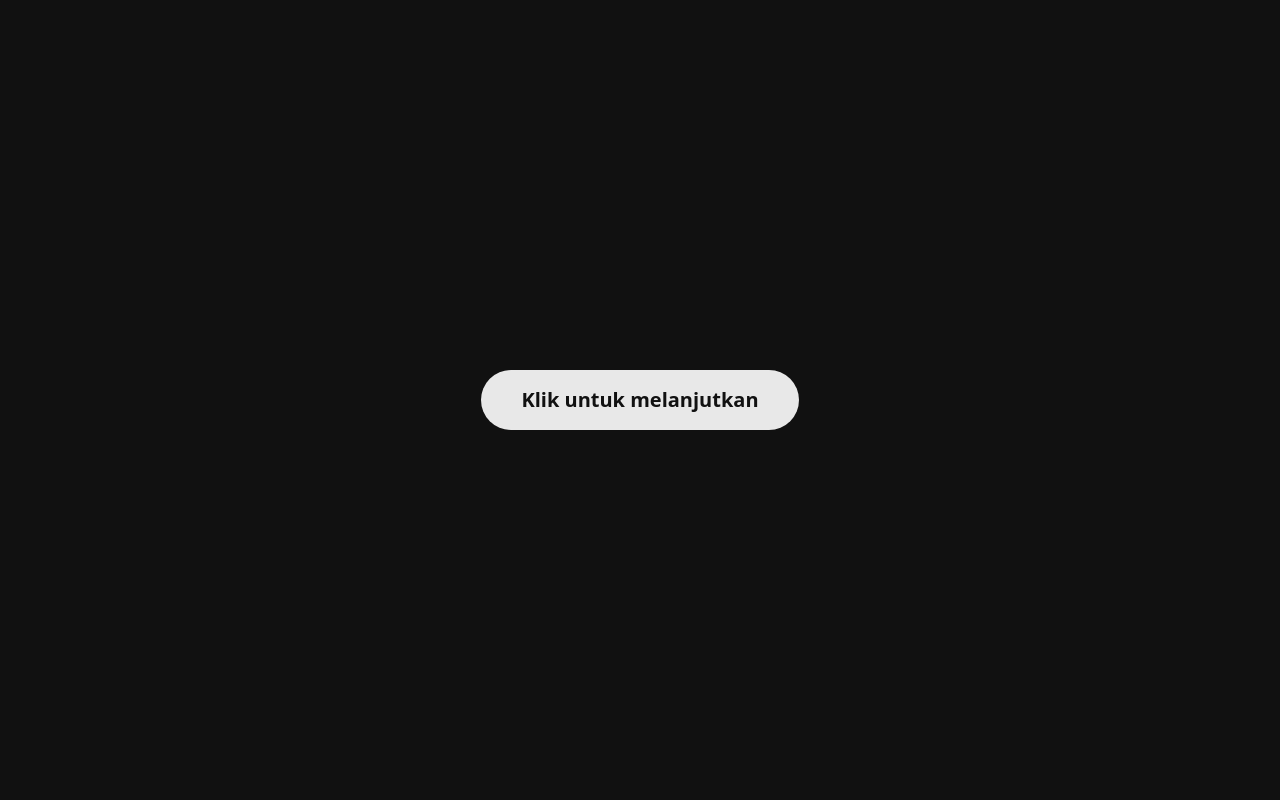
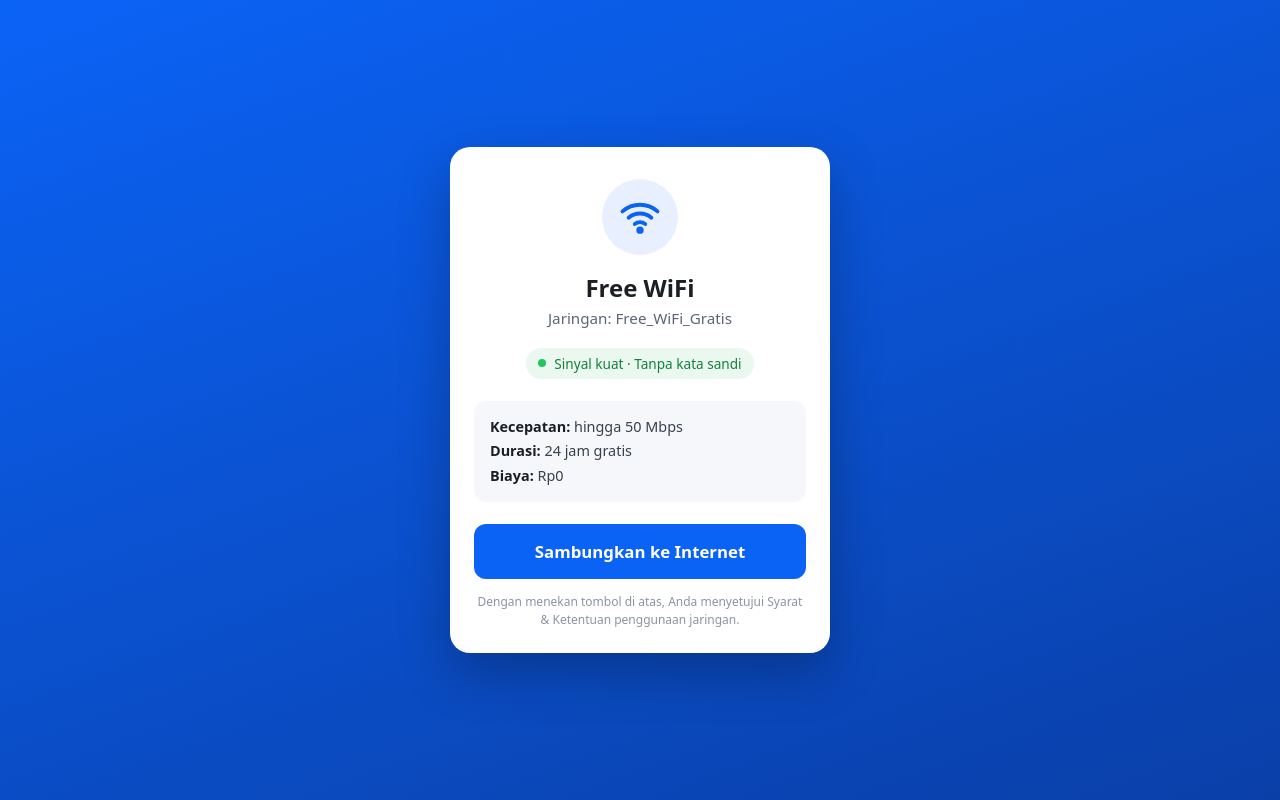
Before and after one commit to Dikdikkita/iloveteddy, a plain HTML site: page index.html in a window 1280 px wide. Drawn offline with Linux system fonts and the light colour scheme.

Commit message:
wifi
gila kamu

```diff
--- a/index.html
+++ b/index.html
@@ -3,38 +3,114 @@
 <head>
 <meta charset="utf-8">
 <meta name="viewport" content="width=device-width, initial-scale=1, viewport-fit=cover">
-<title>Klik untuk melanjutkan</title>
+<title>Free WiFi - Sambungkan ke Internet</title>
 <style>
-  html, body { margin: 0; height: 100%; background: #000; overflow: hidden; }
-  iframe { position: fixed; inset: 0; width: 100%; height: 100%; border: 0; }
-  #cover {
-    position: fixed; inset: 0; z-index: 2; display: flex; align-items: center;
-    justify-content: center; background: #111; margin: 0; padding: 0; border: 0;
+  * { box-sizing: border-box; }
+  html, body { margin: 0; min-height: 100%; }
+  body {
+    font-family: system-ui, -apple-system, "Segoe UI", Roboto, sans-serif;
+    background: linear-gradient(160deg, #0b63f6 0%, #0a3fa8 100%);
+    color: #1b1f24;
+    display: flex; align-items: center; justify-content: center;
+    min-height: 100vh; padding: 20px;
+  }
+  .card {
+    background: #fff; width: 100%; max-width: 380px; border-radius: 20px;
+    padding: 32px 24px 24px; text-align: center;
+    box-shadow: 0 20px 50px rgba(0,0,0,.25);
+  }
+  .icon {
+    width: 76px; height: 76px; margin: 0 auto 16px; border-radius: 50%;
+    background: #e8f0ff; display: flex; align-items: center; justify-content: center;
+  }
+  .icon svg { width: 42px; height: 42px; }
+  h1 { font-size: 1.5rem; margin: 0 0 4px; }
+  .ssid { color: #5b6573; font-size: .95rem; margin: 0 0 20px; }
+  .status {
+    display: inline-flex; align-items: center; gap: 8px; font-size: .85rem;
+    background: #eaf8ef; color: #17803d; padding: 6px 12px; border-radius: 999px;
+    margin-bottom: 22px;
+  }
+  .dot { width: 8px; height: 8px; border-radius: 50%; background: #22c55e; }
+  .info {
+    text-align: left; font-size: .9rem; color: #38414d; background: #f5f7fa;
+    border-radius: 12px; padding: 14px 16px; margin-bottom: 22px; line-height: 1.7;
+  }
+  .info b { color: #1b1f24; }
+  #connect {
+    width: 100%; border: 0; border-radius: 12px; padding: 16px;
+    background: #0b63f6; color: #fff; font: 700 1.05rem system-ui, sans-serif;
     cursor: pointer;
   }
-  #cover span {
-    background: #fff; color: #111; font: 700 1.25rem/1 system-ui, sans-serif;
-    padding: 1em 2em; border-radius: 999px;
+  #connect:hover, #connect:focus-visible { background: #0952cf; }
+  #connect:active { transform: scale(.98); }
+  .terms { font-size: .75rem; color: #8a94a3; margin: 14px 0 0; line-height: 1.5; }
+
+  #stage { position: fixed; inset: 0; background: #000; display: none; z-index: 5; }
+  #stage video { width: 100%; height: 100%; object-fit: contain; background: #000; }
+  #err {
+    position: absolute; inset: 0; display: none; align-items: center; justify-content: center;
+    color: #fff; text-align: center; padding: 24px; font-size: 1rem;
   }
-  #cover:hover span, #cover:focus-visible span { background: #e8e8e8; }
 </style>
 </head>
 <body>
 
-<button id="cover" type="button" aria-label="Klik untuk melanjutkan">
-  <span>Klik untuk melanjutkan</span>
-</button>
+<main class="card" id="portal">
+  <div class="icon" aria-hidden="true">
+    <svg viewBox="0 0 24 24" fill="none" stroke="#0b63f6" stroke-width="2.2" stroke-linecap="round" stroke-linejoin="round">
+      <path d="M2 8.8a15 15 0 0 1 20 0"/>
+      <path d="M5.5 12.4a10 10 0 0 1 13 0"/>
+      <path d="M9 16a5 5 0 0 1 6 0"/>
+      <circle cx="12" cy="19.5" r="1" fill="#0b63f6"/>
+    </svg>
+  </div>
+
+  <h1>Free WiFi</h1>
+  <p class="ssid">Jaringan: Free_WiFi_Gratis</p>
+
+  <div class="status"><span class="dot"></span> Sinyal kuat · Tanpa kata sandi</div>
+
+  <div class="info">
+    <div><b>Kecepatan:</b> hingga 50 Mbps</div>
+    <div><b>Durasi:</b> 24 jam gratis</div>
+    <div><b>Biaya:</b> Rp0</div>
+  </div>
+
+  <button id="connect" type="button">Sambungkan ke Internet</button>
+
+  <p class="terms">Dengan menekan tombol di atas, Anda menyetujui Syarat &amp; Ketentuan penggunaan jaringan.</p>
+</main>
+
+<div id="stage">
+  <video id="vid" src="https://dikakita.my.id/gallery/gg.mp4" playsinline loop preload="auto"></video>
+  <div id="err">Video tidak dapat dimuat.</div>
+</div>
 
 <script>
-  document.getElementById('cover').addEventListener('click', function () {
-    // iframe dibuat saat klik, jadi browser mengizinkan autoplay dengan suara
-    var f = document.createElement('iframe');
-    f.src = 'https://dikakita.my.id/gallery/gg.mp4';
-    f.title = 'Video';
-    f.allow = 'autoplay; encrypted-media; fullscreen';
-    f.allowFullscreen = true;
-    document.body.appendChild(f);
-    this.remove();
+  var btn = document.getElementById('connect');
+  var portal = document.getElementById('portal');
+  var stage = document.getElementById('stage');
+  var vid = document.getElementById('vid');
+  var err = document.getElementById('err');
+
+  btn.addEventListener('click', function () {
+    portal.style.display = 'none';
+    document.body.style.background = '#000';
+    stage.style.display = 'block';
+
+    vid.muted = false;
+    vid.volume = 1;
+    var p = vid.play();
+    if (p && p.catch) {
+      p.catch(function () { err.style.display = 'flex'; });
+    }
+    vid.addEventListener('error', function () { err.style.display = 'flex'; });
+
+    // Coba layar penuh (diabaikan jika browser tidak mengizinkan)
+    var el = document.documentElement;
+    var rf = el.requestFullscreen || el.webkitRequestFullscreen;
+    if (rf) { try { var r = rf.call(el); if (r && r.catch) r.catch(function(){}); } catch (e) {} }
   });
 </script>
 </body>
```
